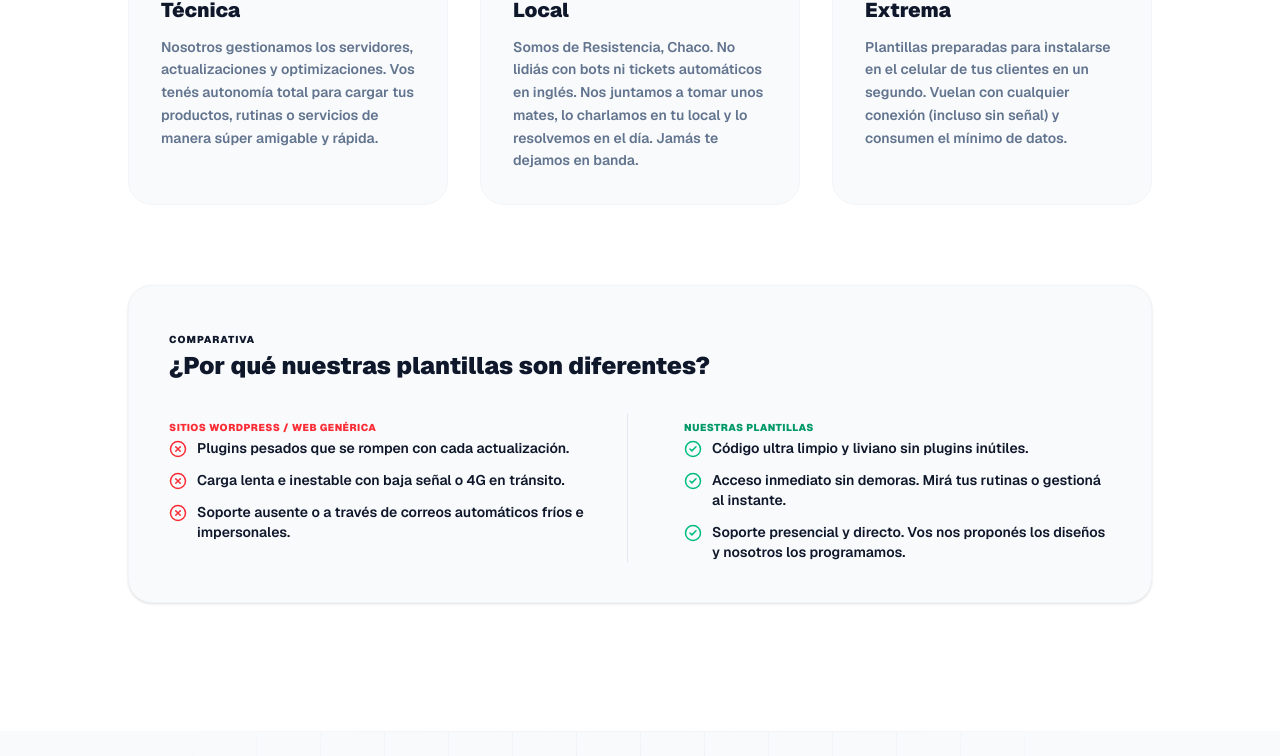
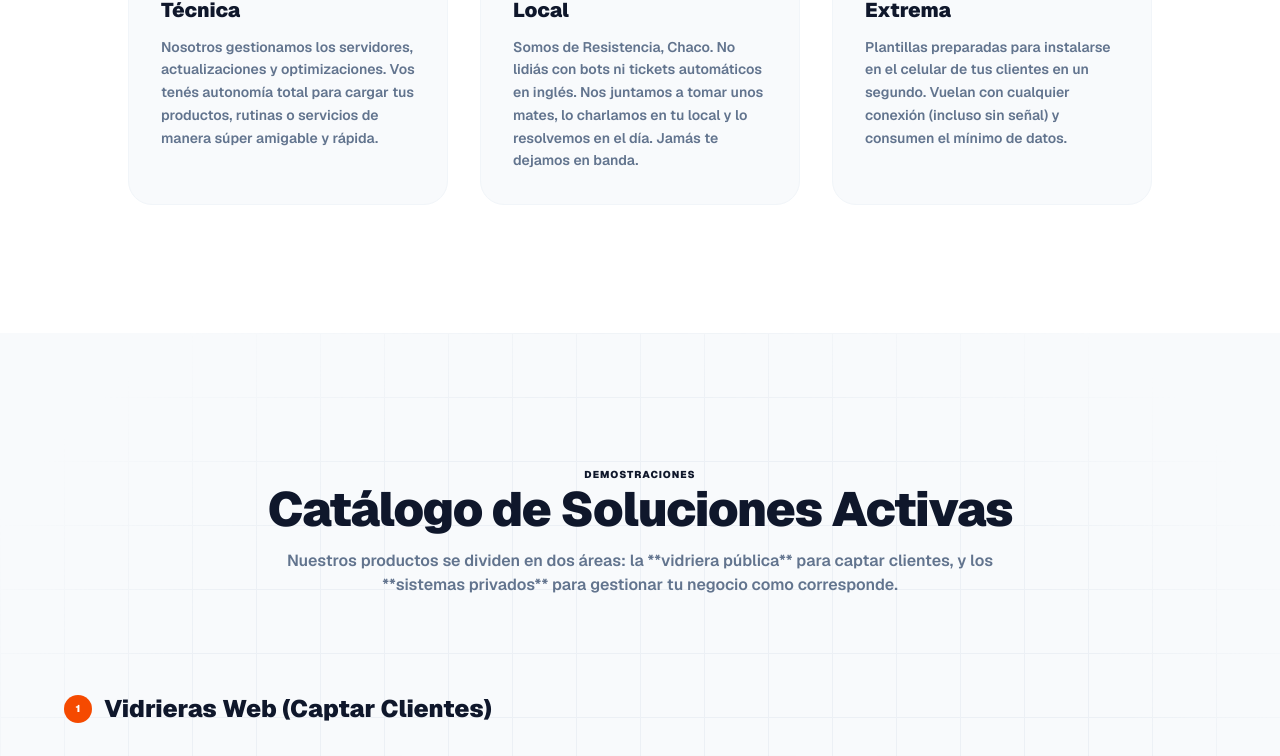
Before and after one commit to SantiCabrera19/resistencia-pwas, a Next.js app: page / in a window 1280 px wide. Shown: the part 1607-2363 px from the top of the page. Built offline with nearby package versions, Linux system fonts and the light colour scheme.

Commit message:
style: remove comparison table block from HomeAbout

```diff
--- a/src/components/features/home/HomeAbout.tsx
+++ b/src/components/features/home/HomeAbout.tsx
@@ -54,54 +54,6 @@ export function HomeAbout() {
           </div>
         </div>
 
-        {/* CONCEPTS > CODE: High-End Comparison Table */}
-        <div className="bg-slate-50 dark:bg-slate-900/40 border border-slate-100 dark:border-slate-800/60 rounded-3xl p-6 sm:p-10 text-left space-y-8 shadow-sm">
-          <div className="space-y-1 select-none">
-            <span className="text-[10px] font-black uppercase tracking-widest text-orange-655 dark:text-orange-400">Comparativa</span>
-            <h3 className="text-xl sm:text-2xl font-black text-slate-900 dark:text-white">¿Por qué nuestras plantillas son diferentes?</h3>
-          </div>
-
-          <div className="grid grid-cols-1 md:grid-cols-2 gap-6 divide-y md:divide-y-0 md:divide-x divide-slate-200 dark:divide-slate-800">
-
-            {/* Standard Column */}
-            <div className="space-y-4 pb-6 md:pb-0">
-              <span className="text-[10px] font-black uppercase text-red-500 tracking-wider">Sitios WordPress / Web Genérica</span>
-              <ul className="space-y-3">
-                <li className="flex items-start gap-2.5 text-xs sm:text-sm font-semibold text-slate-550 dark:text-slate-400">
-                  <XCircle className="h-4.5 w-4.5 text-red-500 shrink-0 mt-0.5" />
-                  Plugins pesados que se rompen con cada actualización.
-                </li>
-                <li className="flex items-start gap-2.5 text-xs sm:text-sm font-semibold text-slate-550 dark:text-slate-400">
-                  <XCircle className="h-4.5 w-4.5 text-red-500 shrink-0 mt-0.5" />
-                  Carga lenta e inestable con baja señal o 4G en tránsito.
-                </li>
-                <li className="flex items-start gap-2.5 text-xs sm:text-sm font-semibold text-slate-550 dark:text-slate-400">
-                  <XCircle className="h-4.5 w-4.5 text-red-500 shrink-0 mt-0.5" />
-                  Soporte ausente o a través de correos automáticos fríos e impersonales.
-                </li>
-              </ul>
-            </div>
-
-            {/* Resistencia PWA Column */}
-            <div className="space-y-4 pt-6 md:pt-0 md:pl-8">
-              <span className="text-[10px] font-black uppercase text-emerald-600 dark:text-emerald-400 tracking-wider">Nuestras Plantillas</span>
-              <ul className="space-y-3">
-                <li className="flex items-start gap-2.5 text-xs sm:text-sm font-semibold text-slate-550 dark:text-slate-400">
-                  <CheckCircle2 className="h-4.5 w-4.5 text-emerald-500 shrink-0 mt-0.5" />
-                  Código ultra limpio y liviano sin plugins inútiles.
-                </li>
-                <li className="flex items-start gap-2.5 text-xs sm:text-sm font-semibold text-slate-550 dark:text-slate-400">
-                  <CheckCircle2 className="h-4.5 w-4.5 text-emerald-500 shrink-0 mt-0.5" />
-                  Acceso inmediato sin demoras. Mirá tus rutinas o gestioná al instante.
-                </li>
-                <li className="flex items-start gap-2.5 text-xs sm:text-sm font-semibold text-slate-550 dark:text-slate-400">
-                  <CheckCircle2 className="h-4.5 w-4.5 text-emerald-500 shrink-0 mt-0.5" />
-                  Soporte presencial y directo. Vos nos proponés los diseños y nosotros los programamos.
-                </li>
-              </ul>
-            </div>
-          </div>
-        </div>
 
       </div>
     </section>
```
